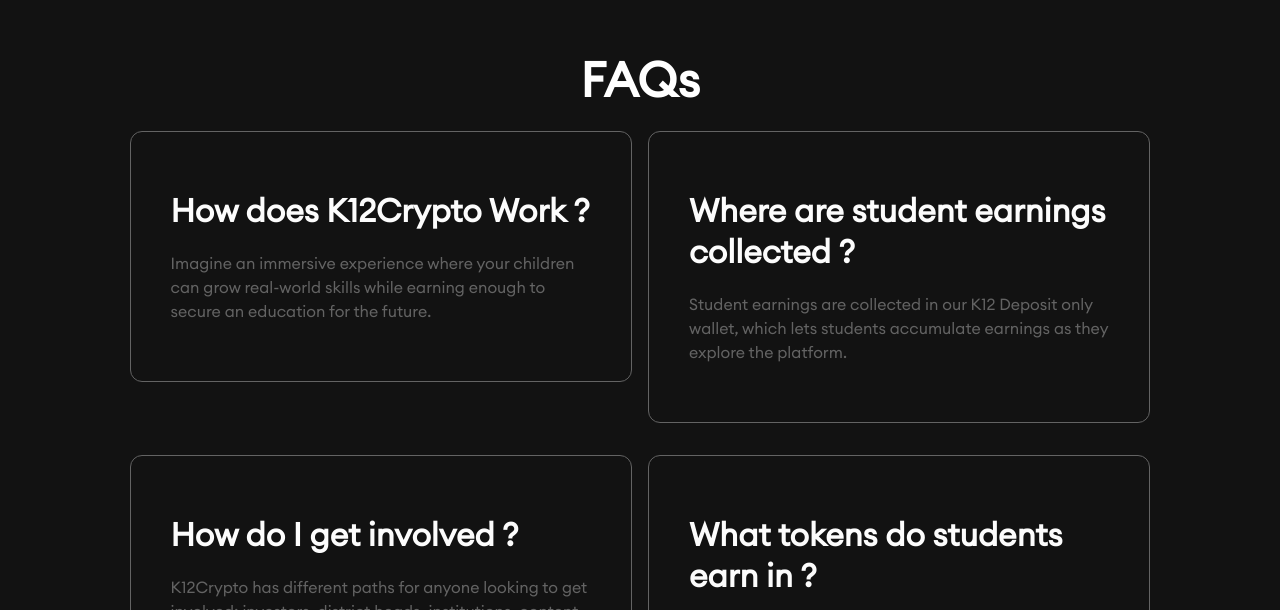
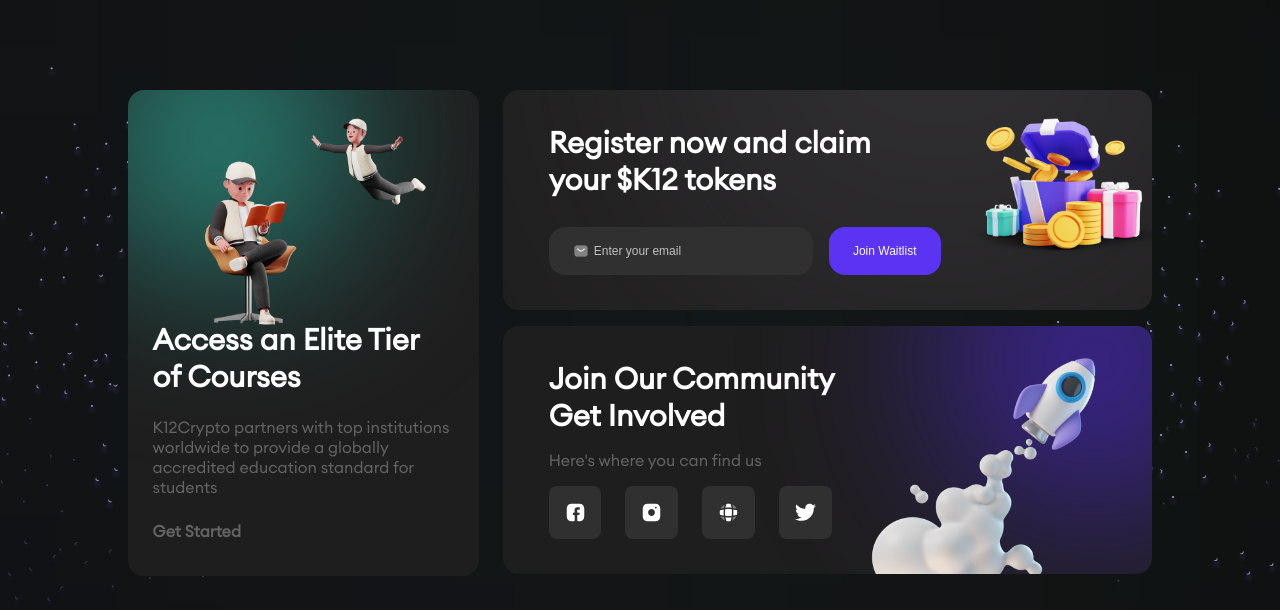
Before and after one commit to Geller99/K12Crypto, a React (Create React App) app: page / in a window 1280 px wide. Shown: the part 5110-5720 px from the top of the page. Built offline with nearby package versions, Linux system fonts and the light colour scheme.

Commit message:
Removed FAQs Temp

```diff
--- a/src/home.js
+++ b/src/home.js
@@ -44,7 +44,7 @@ const Home = () => {
       {/* teams */}
       <Teams/>
       {/* faq section */}
-      <FAQs />
+      {/* <FAQs /> */}
       <Footer/>
     </div>
   );
```
